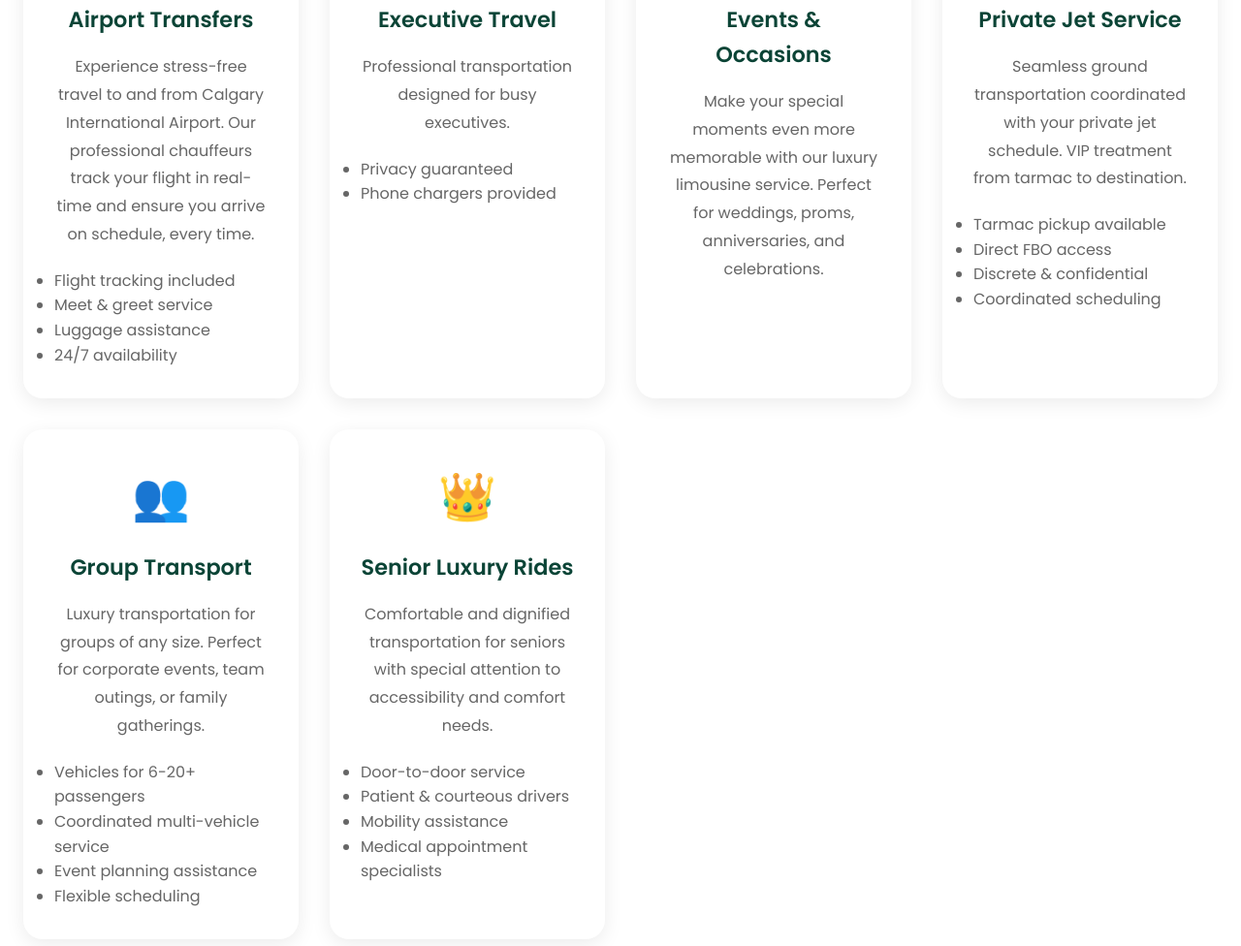
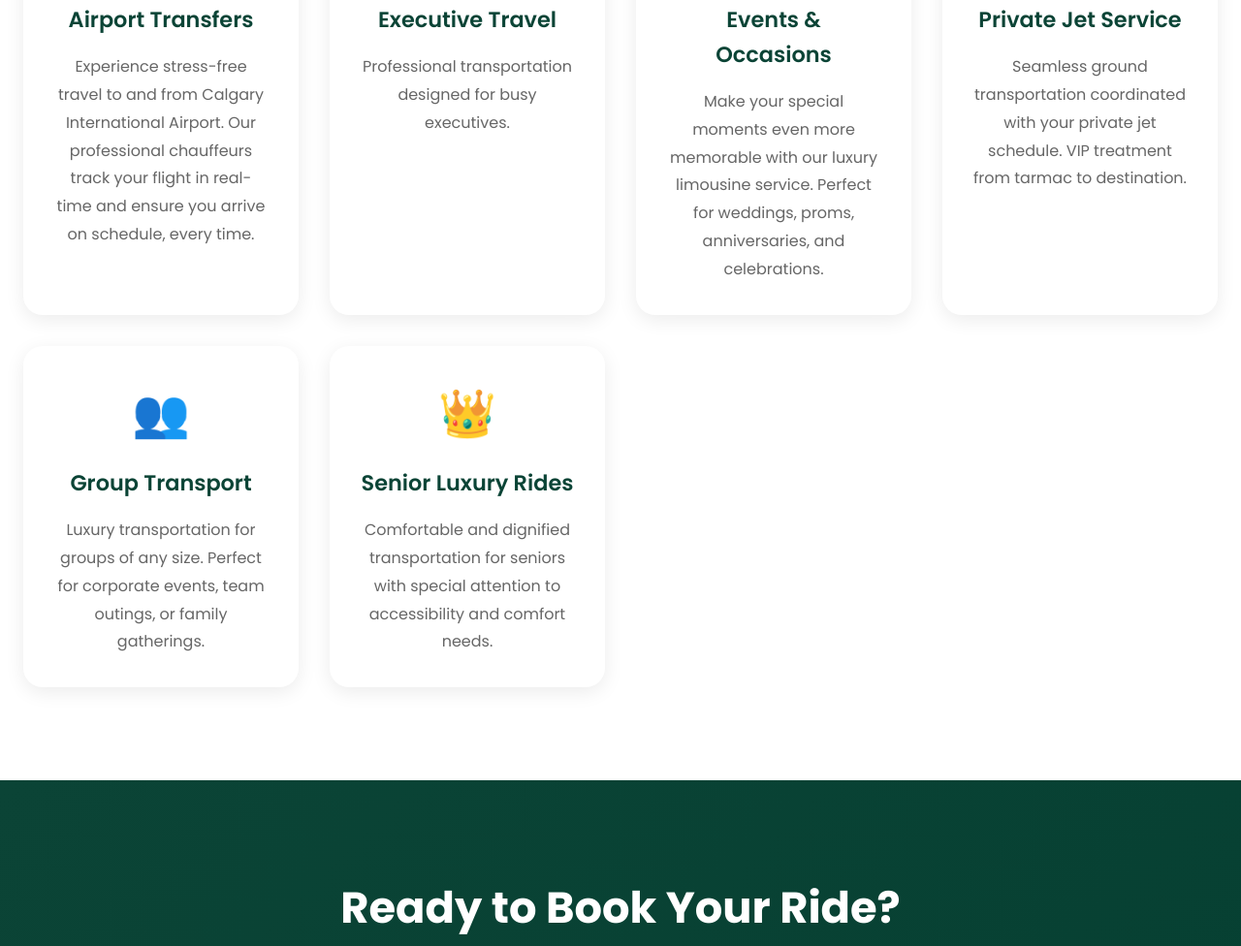
Before and after one commit to primekar7/firstlandingpage, a website built with Vite: page services.html in a window 1280 px wide. Shown: the part 709-1685 px from the top of the page at 97% size. Built offline with nearby package versions, Linux system fonts and the light colour scheme.

Commit message:
Update services.html

```diff
--- a/services.html
+++ b/services.html
@@ -47,22 +47,22 @@
                         <div class="service-icon">✈</div>
                         <h3>Airport Transfers</h3>
                         <p>Experience stress-free travel to and from Calgary International Airport. Our professional chauffeurs track your flight in real-time and ensure you arrive on schedule, every time.</p>
-                        <ul style="text-align: left; margin-top: 20px; color: #666;">
+                        <!-- <ul style="text-align: left; margin-top: 20px; color: #666;">
                             <li>Flight tracking included</li>
                             <li>Meet & greet service</li>
                             <li>Luggage assistance</li>
                             <li>24/7 availability</li>
-                        </ul>
+                        </ul> -->
                     </div>
 
                     <div class="service-card reveal">
                         <div class="service-icon">💼</div>
                         <h3>Executive Travel</h3>
                         <p>Professional transportation designed for busy executives. </p>
-                        <ul style="text-align: left; margin-top: 20px; color: #666;">
+                        <!-- <ul style="text-align: left; margin-top: 20px; color: #666;">
                             <li>Privacy guaranteed</li>
                             <li>Phone chargers provided</li>
-                        </ul>
+                        </ul> -->
                     </div>
 
                     <div class="service-card reveal">
@@ -81,36 +81,36 @@
                         <div class="service-icon">🛩</div>
                         <h3>Private Jet Service</h3>
                         <p>Seamless ground transportation coordinated with your private jet schedule. VIP treatment from tarmac to destination.</p>
-                        <ul style="text-align: left; margin-top: 20px; color: #666;">
+                        <!-- <ul style="text-align: left; margin-top: 20px; color: #666;">
                             <li>Tarmac pickup available</li>
                             <li>Direct FBO access</li>
                             <li>Discrete & confidential</li>
                             <li>Coordinated scheduling</li>
-                        </ul>
+                        </ul> -->
                     </div>
 
                     <div class="service-card reveal">
                         <div class="service-icon">👥</div>
                         <h3>Group Transport</h3>
                         <p>Luxury transportation for groups of any size. Perfect for corporate events, team outings, or family gatherings.</p>
-                        <ul style="text-align: left; margin-top: 20px; color: #666;">
+                        <!-- <ul style="text-align: left; margin-top: 20px; color: #666;">
                             <li>Vehicles for 6-20+ passengers</li>
                             <li>Coordinated multi-vehicle service</li>
                             <li>Event planning assistance</li>
                             <li>Flexible scheduling</li>
-                        </ul>
+                        </ul> -->
                     </div>
 
                     <div class="service-card reveal">
                         <div class="service-icon">👑</div>
                         <h3>Senior Luxury Rides</h3>
                         <p>Comfortable and dignified transportation for seniors with special attention to accessibility and comfort needs.</p>
-                        <ul style="text-align: left; margin-top: 20px; color: #666;">
+                        <!-- <ul style="text-align: left; margin-top: 20px; color: #666;">
                             <li>Door-to-door service</li>
                             <li>Patient & courteous drivers</li>
                             <li>Mobility assistance</li>
                             <li>Medical appointment specialists</li>
-                        </ul>
+                        </ul> -->
                     </div>
                 </div>
             </div>
```
